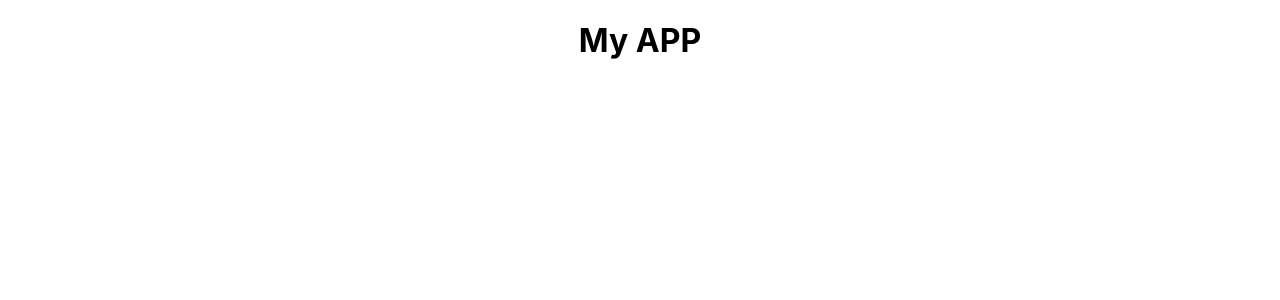
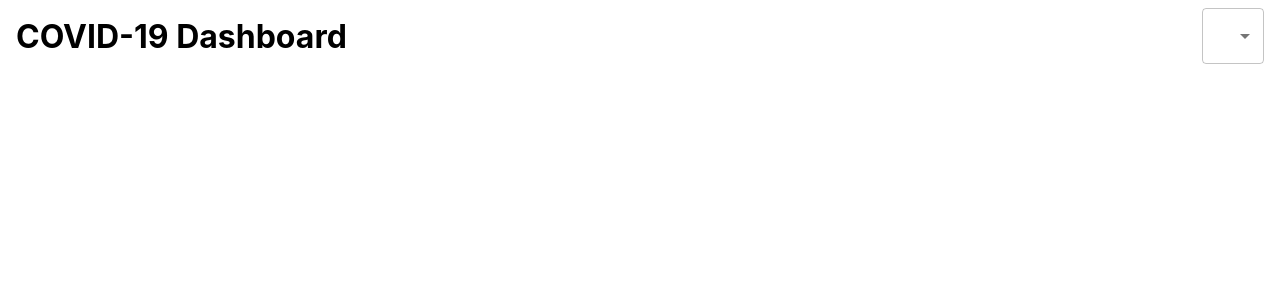
Before and after one commit to darechan/covidtracker, a React (Create React App) app: page / in a window 1280 px wide. Shown: the top 300 px of the page. Built offline with nearby package versions, Linux system fonts and the light colour scheme.

Commit message:
Made components

```diff
--- a/package.json
+++ b/package.json
@@ -3,10 +3,15 @@
   "version": "0.1.0",
   "private": true,
   "dependencies": {
+    "@material-ui/core": "^4.11.0",
     "@testing-library/jest-dom": "^4.2.4",
     "@testing-library/react": "^9.5.0",
     "@testing-library/user-event": "^7.2.1",
+    "axios": "^0.19.2",
+    "classnames": "^2.2.6",
     "react": "^16.13.1",
+    "react-chartjs-2": "^2.9.0",
+    "react-countup": "^4.3.3",
     "react-dom": "^16.13.1",
     "react-scripts": "3.4.1"
   },
--- a/src/App.css
+++ b/src/App.css
@@ -1,38 +1,10 @@
-.App {
-  text-align: center;
+*{
+    margin: 0;
 }
 
-.App-logo {
-  height: 40vmin;
-  pointer-events: none;
+.app__header{
+    display: flex;
+    justify-content: space-between;
+    align-items: center;
+    margin: 0.5rem 1rem;
 }
-
-@media (prefers-reduced-motion: no-preference) {
-  .App-logo {
-    animation: App-logo-spin infinite 20s linear;
-  }
-}
-
-.App-header {
-  background-color: #282c34;
-  min-height: 100vh;
-  display: flex;
-  flex-direction: column;
-  align-items: center;
-  justify-content: center;
-  font-size: calc(10px + 2vmin);
-  color: white;
-}
-
-.App-link {
-  color: #61dafb;
-}
-
-@keyframes App-logo-spin {
-  from {
-    transform: rotate(0deg);
-  }
-  to {
-    transform: rotate(360deg);
-  }
-}
--- a/src/App.js
+++ b/src/App.js
@@ -1,10 +1,24 @@
-import React from 'react';
+import React, { useState } from 'react';
+import { MenuItem, FormControl, Select } from '@material-ui/core';
 import './App.css';
 
 function App() {
+  const [countries, setCountries] = useState(["USA", "UK", "France"]);
   return (
-    <div className="App">
-      <h1>My APP</h1>
+    <div className="app">
+      <div className="app__header">
+        <h1>COVID-19 Dashboard</h1>
+        <FormControl className="app__dropdown">
+          <Select variant="outlined" value="avc">
+            {countries.map(country => (
+              <MenuItem value={country}> {country} </MenuItem>
+            ))}
+            <MenuItem value="worldwide">WorldWide</MenuItem>
+            <MenuItem value="worldwide">Option 2</MenuItem>
+            <MenuItem value="worldwide">Option 3</MenuItem>
+          </Select>
+        </FormControl>
+      </div>
     </div>
   );
 }
```
Also changed, not shown: src/components/Cards/Cards.jsx (added), src/components/Cards/Cards.module.css (added), src/components/Chart/Chart.jsx (added), 1 other file (tests, documents, lock files or other folders).
